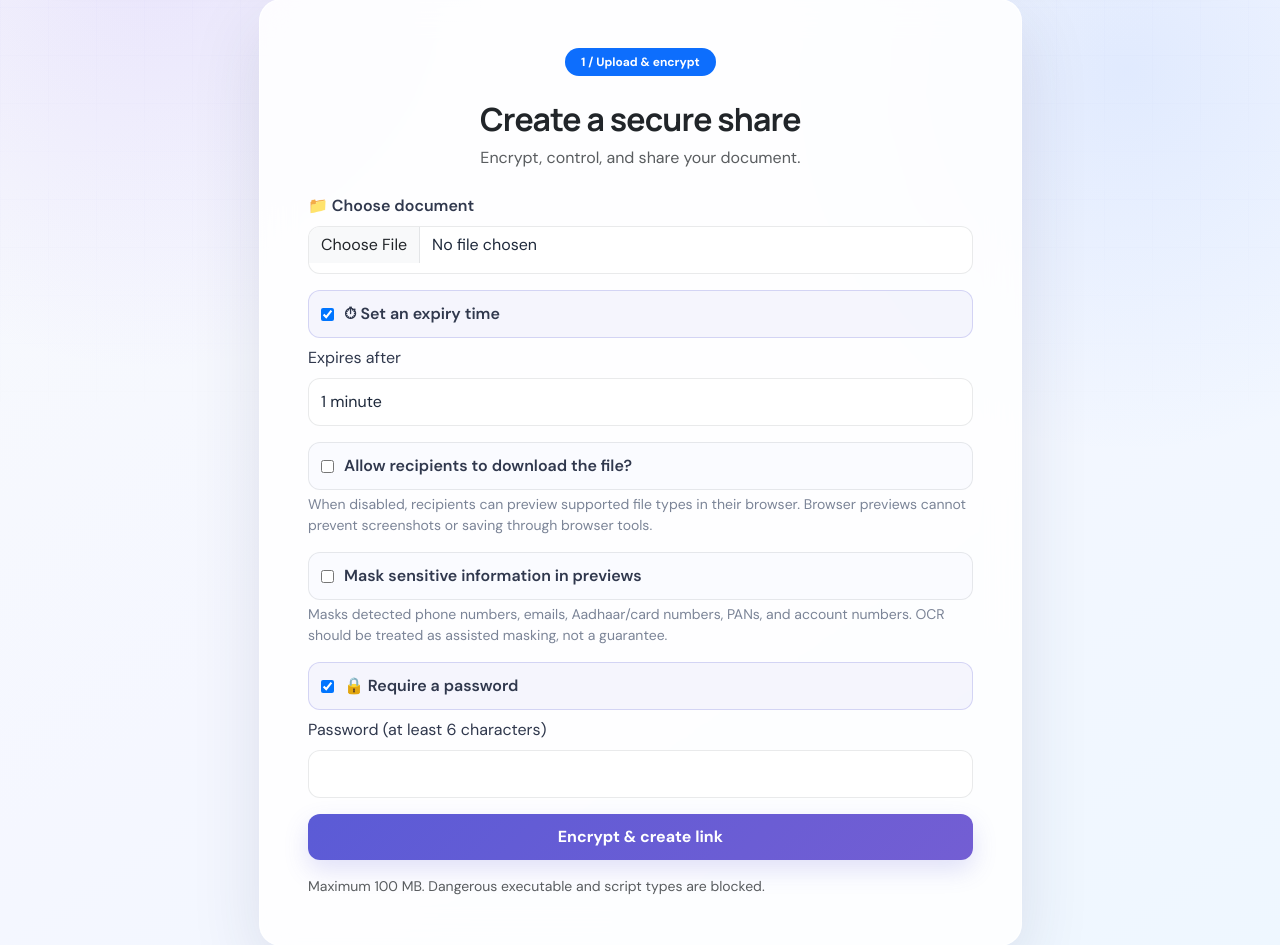
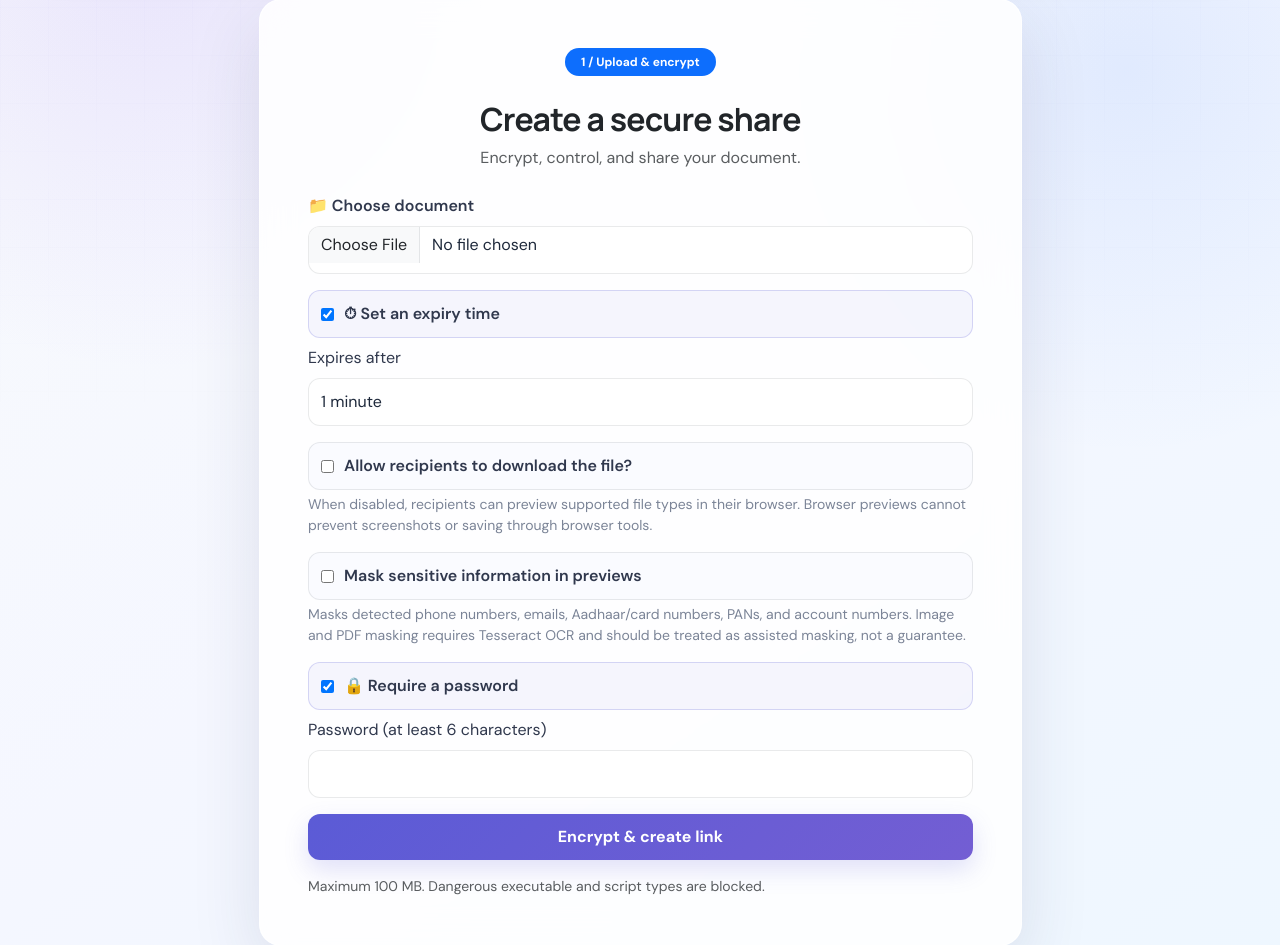
Before and after one commit to Prince-karunya/Secure-Share, a Django app: page / in a window 1280 px wide. Shown: the part 137-1082 px from the top of the page. Run offline with Django 5.2, Linux system fonts and the light colour scheme; the visitor is signed in with stand-in values (Sample User, id 1).

Commit message:
fix: clarify sensitive preview masking
Mask digit groups separated by spaces or hyphens in text previews, and explain when Vercel cannot safely provide masked image or PDF previews instead of offering unmasked content.

Co-authored-by: Copilot <223556219+Copilot@users.noreply.github.com>

```diff
--- a/shares/static/shares/vercel-download.js
+++ b/shares/static/shares/vercel-download.js
@@ -35,7 +35,7 @@
       /\b[A-Z]{2}\d{2}[A-Z0-9]{11,12}\b/gi,
       /\b(?:\+91[\s-]?)?[6-9]\d{9}\b/g,
       /\b[A-Z0-9._%+-]+@[A-Z0-9.-]+\.[A-Z]{2,}\b/gi,
-      /\b\d{9,18}\b/g
+      /(?<!\d)(?:\d[\s-]?){8,17}\d(?!\d)/g
     ];
     return patterns.reduce((value, pattern) =>
       value.replace(pattern, match => '•'.repeat(match.length)), text);
--- a/shares/templates/shares/download.html
+++ b/shares/templates/shares/download.html
@@ -17,6 +17,11 @@
             <dt class="col-4">Downloads</dt><dd class="col-8">Disabled by uploader</dd>
           {% endif %}
         </dl>
+        {% if masking_unavailable %}
+          <div class="alert alert-warning">
+            Sensitive masking is enabled, but masked image and PDF previews are unavailable on this deployment. The file is not shown unmasked.
+          </div>
+        {% endif %}
         <form method="post" id="share-access-form"
               data-client-encrypted="{{ client_encrypted_download|yesno:'true,false' }}"
               data-access-url="{% url 'object_access' shared_file.token %}">
--- a/shares/templates/shares/upload.html
+++ b/shares/templates/shares/upload.html
@@ -52,7 +52,14 @@
               {{ form.mask_sensitive }}
               <label class="form-check-label fw-semibold" for="{{ form.mask_sensitive.id_for_label }}">Mask sensitive information in previews</label>
             </div>
-            <div class="form-text">Masks detected phone numbers, emails, Aadhaar/card numbers, PANs, and account numbers. OCR should be treated as assisted masking, not a guarantee.</div>
+            <div class="form-text">
+              Masks detected phone numbers, emails, Aadhaar/card numbers, PANs, and account numbers.
+              {% if client_encrypted_upload %}
+                On Vercel, masking is supported only for text-file previews; masked image and PDF previews are unavailable.
+              {% else %}
+                Image and PDF masking requires Tesseract OCR and should be treated as assisted masking, not a guarantee.
+              {% endif %}
+            </div>
           </div>
           <div class="mb-3">
             <div class="form-check">
--- a/shares/views.py
+++ b/shares/views.py
@@ -150,7 +150,7 @@ SENSITIVE_PATTERNS = (
     re.compile(r'\b[A-Z]{2}\d{2}[A-Z0-9]{11,12}\b', re.I),
     re.compile(r'\b(?:\+91[\s-]?)?[6-9]\d{9}\b'),
     re.compile(r'\b[A-Z0-9._%+-]+@[A-Z0-9.-]+\.[A-Z]{2,}\b', re.I),
-    re.compile(r'\b\d{9,18}\b'),
+    re.compile(r'(?<!\d)(?:\d[\s-]?){8,17}\d(?!\d)'),
 )
 
 SENSITIVE_LABELS = re.compile(
@@ -364,7 +364,14 @@ def download(request, token):
         return unavailable(request)
 
     action = request.POST.get('action') if request.method == 'POST' else None
-    can_preview = preview_content_type(shared_file.original_name) is not None
+    content_type = preview_content_type(shared_file.original_name)
+    masking_unavailable = (
+        settings.USE_OBJECT_STORAGE
+        and shared_file.mask_sensitive
+        and content_type is not None
+        and not content_type.startswith('text/')
+    )
+    can_preview = content_type is not None and not masking_unavailable
     if request.method == 'POST' and action == 'download' and not shared_file.download_allowed:
         log_access(shared_file, request, False, 'download denied by uploader')
         messages.error(request, "The uploader has disabled downloads for this share.")
@@ -555,6 +562,7 @@ window.addEventListener('focus', resumePreview);
         'form': form,
         'can_preview': can_preview,
         'client_encrypted_download': settings.USE_OBJECT_STORAGE,
+        'masking_unavailable': masking_unavailable,
     })
 
 
```
Also changed, not shown: shares/tests.py (+29 -3 lines).
